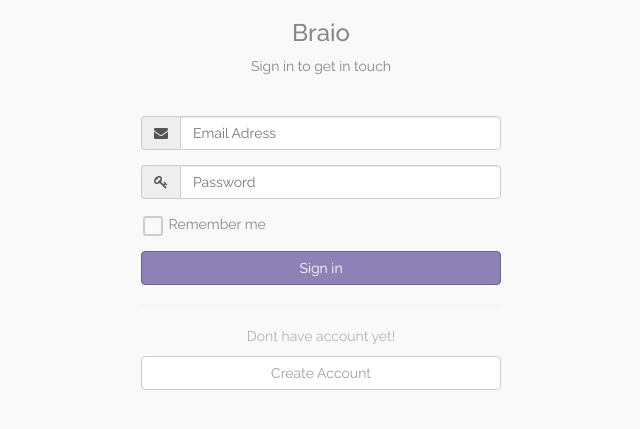
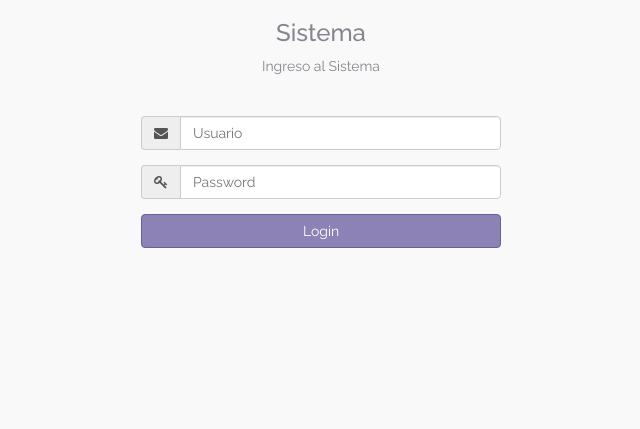
Before and after one commit to adcha17/php_tesis_ajax, a CodeIgniter app: page /server/ in a window 1280 px wide. Shown: the top 429 px of the page, without its empty margins (319-959 px from the left). Run offline with CodeIgniter, Linux system fonts and the light colour scheme.

Commit message:
intregando modulo login

```diff
--- a/application/config/config.php
+++ b/application/config/config.php
@@ -22,7 +22,7 @@
 | a PHP script and you can easily do that on your own.
 |
 */
-$config['base_url'] = 'http://localhost/server/php_tesis_ajax/';
+$config['base_url'] = 'http://localhost:8085/server/php_tesis_ajax/';
 
 /*
 |--------------------------------------------------------------------------
--- a/application/controllers/login.php
+++ b/application/controllers/login.php
@@ -7,6 +7,7 @@ class Login extends CI_Controller {
 
 		$this->controller = strtolower(get_class($this));
 		$this->data['controller'] = $this->controller;
+		$this->load->model('login_model');
 
 
 	}
@@ -20,6 +21,37 @@ class Login extends CI_Controller {
         $this->load->view( $this->controller.'/load_login',$this->data);
     }
 
+    public function login_ajax()
+    {
+
+
+    	$_data =  $this->validate_login();
+
+
+    	$_result = $this->login_model->get_login($_data['username'],$_data['password']);
+
+    	if ($_result)
+    		_build_json(TRUE,'Bienvenido a Home');
+    	else
+    		_build_json(FALSE,'Usuario y/o password no validos');
+
+
+    }
+
+    private function validate_login()
+    {
+    	_is_post();
+    	 _is_ajax_request();
+
+    	$_username = $this->input->post('username',TRUE);
+    	$_data['username'] = _validate_empty($_username,'ingresa tu nombre de Usuario');
+
+        $_password = $this->input->post('password',TRUE);
+        $_data['password'] = _validate_empty($_password,'ingresa su password');
+
+        return $_data;
+    }
+
 
 
 
--- a/application/controllers/users.php
+++ b/application/controllers/users.php
@@ -113,9 +113,9 @@ class Users extends CI_Controller {
         $_sex = $this->input->post('nombre_usuario',TRUE);
         $_data['nombre_usuario'] = _validate_empty($_sex,'Ingrese nombre de usuario');
 
-        $_dni = $this->input->post('password',TRUE);
-        $_data['password'] = _validate_empty($_dni,'Ingrese una Contraseña');
-
+        $_password = $this->input->post('password',TRUE);
+        $_password = _validate_empty($_password,'Ingrese una Contraseña');
+        $_data['password'] = sha1($_password).;
         return array('data'=>$_data, 'cliente_id'=>$_cliente_id);
 
     }
--- /dev/null
+++ b/application/models/login_model.php
@@ -0,0 +1,43 @@
+<?php if ( ! defined('BASEPATH')) exit('No direct script access allowed');
+
+class Login_model extends CI_Model {
+
+
+	public function __construct()
+	{
+		parent::__construct();
+	}
+
+
+
+
+
+
+
+
+	public function get_login($_username,$_password )
+	{
+
+	  if (empty($_username))
+			return FALSE;
+
+		if (empty($_password))
+		return FALSE;
+
+	    $this->db->select('id,nombre_usuario');
+		$this->db->where(
+					array(
+						'status !='=>99,
+						'nombre_usuario' =>$_username,
+						'password' =>$_password
+					)
+
+					);
+
+		return $this->db->get('usuarios')->row();
+	}
+
+
+
+
+}
--- a/application/views/login/load_login.php
+++ b/application/views/login/load_login.php
@@ -10,7 +10,7 @@
     <meta http-equiv="X-UA-Compatible" content="IE=edge">
     <meta name="viewport" content="width=device-width, initial-scale=1">
 
-	<title>Brio Web App - Bootstrap Admin Template + AngularJS</title>
+	<title>Login System</title>
 
 	<meta name="description" content="">
 	<meta name="author" content="Akshay Kumar">
@@ -38,31 +38,21 @@
     <div class="container">
     	<div class="row">
     	<div class="col-lg-4 col-lg-offset-4">
-        	<h3 class="text-center">Braio</h3>
-            <p class="text-center">Sign in to get in touch</p>
+        	<h3 class="text-center">Sistema</h3>
+            <p class="text-center">Ingreso al Sistema</p>
             <hr class="clean">
         	<form role="form">
               <div class="form-group input-group">
               	<span class="input-group-addon"><i class="fa fa-envelope"></i></span>
-                <input type="email" class="form-control"  placeholder="Email Adress">
+                <input id="username" name="username" type="text" class="form-control"  placeholder="Usuario">
               </div>
               <div class="form-group input-group">
               	<span class="input-group-addon"><i class="fa fa-key"></i></span>
-                <input type="text" class="form-control"  placeholder="Password">
+                <input id="password"  name="password" type="text" class="form-control"  placeholder="Password">
               </div>
-              <div class="form-group">
-                <label class="cr-styled">
-                    <input type="checkbox" ng-model="todo.done">
-                    <i class="fa"></i>
-                </label>
-                Remember me
-              </div>
-        	  <button type="submit" class="btn btn-purple btn-block">Sign in</button>
+
+        	  <button type="submit" class="btn btn-purple btn-block" id="btnLogin">Login</button>
             </form>
-            <hr>
-
-            <p class="text-center text-gray">Dont have account yet!</p>
-            <button type="submit" class="btn btn-default btn-block">Create Account</button>
         </div>
         </div>
     </div>
@@ -86,10 +76,10 @@
 
     <!-- Custom JQuery -->
 	<script src="<?=base_url('public')?>/assets/js/app/custom.js" type="text/javascript"></script>
+    <script src="<?php echo base_url('public/js/bootbox.js')?>"></script>
+    <script src="<?=base_url('public/js/master/login.js')?>" type="text/javascript"></script>
 
 
 
 </body>
-
-<!-- Mirrored from freakpixels.com/portfolio/brio/signin.html by HTTrack Website Copier/3.x [XR&CO'2014], Wed, 20 Jul 2016 14:39:39 GMT -->
 </html>
--- /dev/null
+++ b/public/js/master/login.js
@@ -0,0 +1,35 @@
+$(function() {
+	$("form").on('click', '#btnLogin', function(event) {
+		event.preventDefault();
+		var _this = $(this);
+		var _form = _this.closest('form');
+		$.ajax({
+			url: URL +'login/login_ajax',
+			type: 'POST',
+			dataType: 'json',
+			data: _form.serializeArray()
+		})
+		.done(function(reponse) {
+			if (Boolean(reponse.status)) {
+				window.location = URL+'clientes/load_list';
+			}else{
+				bootbox.alert(reponse.message, function() {
+
+				});
+			}
+		})
+		.fail(function(reponse) {
+			console.log("error",reponse);
+		});
+
+
+
+
+
+
+
+
+
+
+	});
+})
```
